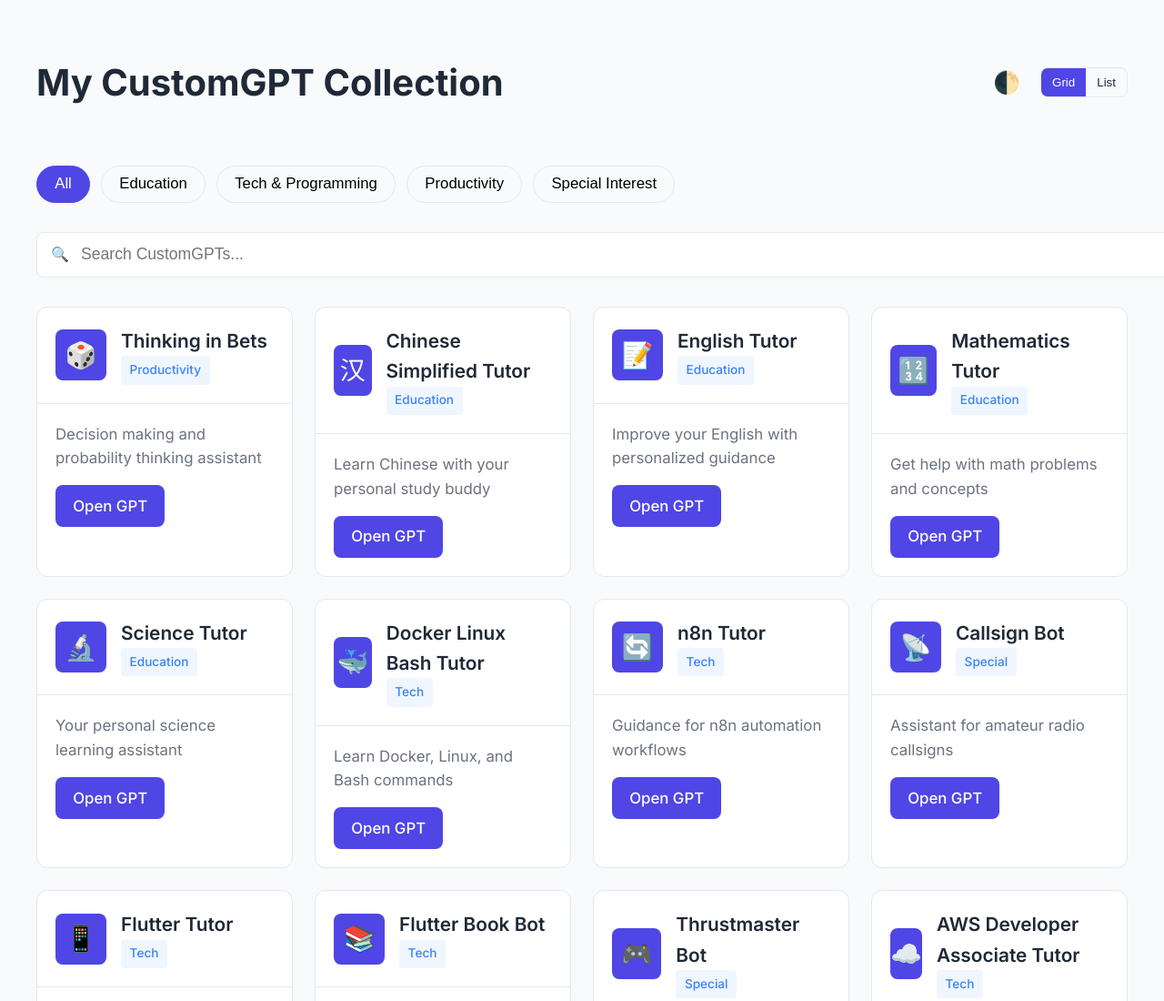
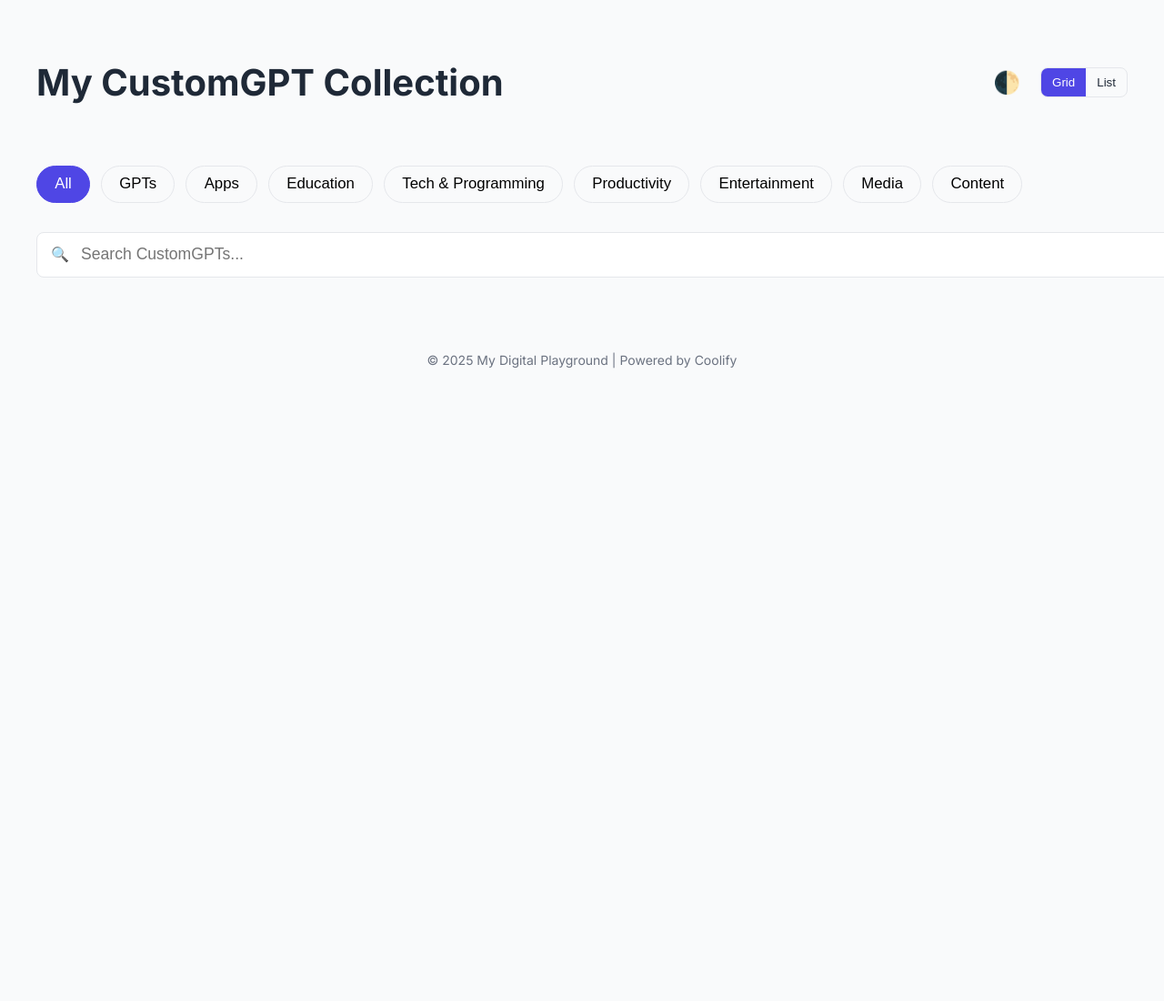
Before and after one commit to ernesttan1976/customgpt, a website built with Vite: page index.html in a window 1280 px wide. Shown: the top 1100 px of the page at 91% size. After the commit the page ends 800 px from the top, so only its background shows below. Built offline with nearby package versions, Linux system fonts and the light colour scheme.

Commit message:
feat/added apps to webpage

```diff
--- a/index.html
+++ b/index.html
@@ -23,10 +23,14 @@
 
   <div class="categories">
     <button class="category active" data-category="all">All</button>
+    <button class="category" data-category="gpts">GPTs</button>
+    <button class="category" data-category="apps">Apps</button>
     <button class="category" data-category="education">Education</button>
     <button class="category" data-category="tech">Tech & Programming</button>
     <button class="category" data-category="productivity">Productivity</button>
-      <button class="category" data-category="special">Special Interest</button>
+    <button class="category" data-category="entertainment">Entertainment</button>
+    <button class="category" data-category="media">Media</button>
+    <button class="category" data-category="content">Content</button>
   </div>
 
     <div class="search-box">
--- a/main.js
+++ b/main.js
@@ -1,4 +1,97 @@
 import './style.css';
+
+// Replace the gpts array with this apps array
+const apps = [
+  {
+    id: "music",
+    name: "Music Player",
+    icon: "🎵",
+    category: "entertainment",
+    description: "Your personal music streaming and discovery platform",
+    url: "https://music.techdad.work",
+    status: "active" // active, maintenance, beta
+  },
+  {
+    id: "customgpt",
+    name: "CustomGPT Portal",
+    icon: "🤖",
+    category: "ai",
+    description: "Collection of custom AI assistants and chatbots",
+    url: "https://customgpt.techdad.work"
+  },
+  {
+    id: "photos",
+    name: "Photo Gallery",
+    icon: "📷",
+    category: "media",
+    description: "Personal photo collection and sharing platform",
+    url: "https://photos.techdad.work"
+  },
+  {
+    id: "blog",
+    name: "Tech Blog",
+    icon: "📝",
+    category: "content",
+    description: "Technical articles, tutorials, and insights",
+    url: "https://blog.techdad.work"
+  },
+  {
+    id: "n8n",
+    name: "Automation Hub",
+    icon: "🔄",
+    category: "productivity",
+    description: "Workflow automation and integration platform",
+    url: "https://n8n.techdad.work"
+  },
+  {
+    id: "ai",
+    name: "AI Playground",
+    icon: "🧠",
+    category: "ai",
+    description: "Experimental AI tools and services",
+    url: "https://ai.techdad.work"
+  },
+  {
+    id: "videoai",
+    name: "Video AI",
+    icon: "🎬",
+    category: "ai",
+    description: "AI-powered video processing and generation",
+    url: "https://videoai.techdad.work"
+  },
+  {
+    id: "qr",
+    name: "QR Generator",
+    icon: "📱",
+    category: "tools",
+    description: "Generate and customize QR codes for any purpose",
+    url: "https://qr.techdad.work"
+  },
+  {
+    id: "pdf",
+    name: "PDF Tools",
+    icon: "📄",
+    category: "tools",
+    description: "Convert, merge, split and edit PDF documents",
+    url: "https://pdf.techdad.work"
+  },
+  {
+    id: "affine",
+    name: "Knowledge Base",
+    icon: "📚",
+    category: "productivity",
+    description: "Personal wiki and documentation platform",
+    url: "https://affine.techdad.work"
+  },
+  {
+    id: "pptconvert",
+    name: "PPT Converter",
+    icon: "📊",
+    category: "tools",
+    description: "Convert presentations between different formats",
+    url: "https://pptconvert.techdad.work"
+  }
+];
 
 // GPT data
 const gpts = [
@@ -116,26 +209,32 @@
   }
 ];
 
+// Add type: "gpt" to all your existing GPT objects, then combine:
+const allItems = [...gpts.map(gpt => ({...gpt, type: "gpt"})), ...apps];
+
 // Function to generate GPT cards
 function generateGPTCards(filteredGPTs) {
   const container = document.getElementById('gpt-container');
   container.innerHTML = '';
 
   if (container.classList.contains('gpt-grid')) {
-    // Grid view
-    filteredGPTs.forEach(gpt => {
+    filteredItems.forEach(item => {
+      const typeIndicator = item.type === 'gpt' ? '<span class="type-badge gpt">GPT</span>' : '<span class="type-badge app">App</span>';
       container.innerHTML += `
-        <div class="gpt-card" data-category="${gpt.category}">
+        <div class="gpt-card" data-category="${item.category}">
           <div class="header">
-            <div class="icon">${gpt.icon}</div>
+            <div class="icon">${item.icon}</div>
             <div>
-              <h3 class="name">${gpt.name}</h3>
-              <span class="category-tag">${gpt.category.charAt(0).toUpperCase() + gpt.category.slice(1)}</span>
+              <h3 class="name">${item.name}</h3>
+              <div class="tags">
+                <span class="category-tag">${item.category.charAt(0).toUpperCase() + item.category.slice(1)}</span>
+                ${typeIndicator}
+              </div>
             </div>
           </div>
           <div class="body">
-            <p class="description">${gpt.description}</p>
-            <a href="${gpt.url}" target="_blank" class="action-btn">Open GPT</a>
+            <p class="description">${item.description}</p>
+            <a href="${item.url}" target="_blank" class="action-btn">Open ${item.type === 'gpt' ? 'GPT' : 'App'}</a>
           </div>
         </div>
       `;
@@ -187,7 +286,7 @@
     listView.classList.remove('active');
     container.classList.add('gpt-grid');
     container.classList.remove('gpt-list');
-    generateGPTCards(getFilteredGPTs());
+    generateGPTCards(getFilteredItems());
     localStorage.setItem('viewMode', 'grid');
   });
 
@@ -196,7 +295,7 @@
     gridView.classList.remove('active');
     container.classList.add('gpt-list');
     container.classList.remove('gpt-grid');
-    generateGPTCards(getFilteredGPTs());
+    generateGPTCards(getFilteredItems());
     localStorage.setItem('viewMode', 'list');
   });
 
@@ -213,7 +312,7 @@
     button.addEventListener('click', function() {
       categoryButtons.forEach(btn => btn.classList.remove('active'));
       this.classList.add('active');
-      generateGPTCards(getFilteredGPTs());
+      generateGPTCards(getFilteredItems());
       localStorage.setItem('activeCategory', this.dataset.category);
     });
   });
@@ -231,19 +330,23 @@
   const searchInput = document.getElementById('search-input');
 
   searchInput.addEventListener('input', function() {
-    generateGPTCards(getFilteredGPTs());
+    generateGPTCards(getFilteredItems());
   });
 
   // Helper function to get filtered GPTs
-  function getFilteredGPTs() {
-    const activeCategory = document.querySelector('.category.active').dataset.category;
-    const searchTerm = searchInput.value.toLowerCase();
+function getFilteredItems() {
+  const activeCategory = document.querySelector('.category.active').dataset.category;
+  const searchTerm = searchInput.value.toLowerCase();
 
-    return gpts.filter(gpt => {
-      const categoryMatch = activeCategory === 'all' || gpt.category === activeCategory;
-      const searchMatch = gpt.name.toLowerCase().includes(searchTerm) ||
-                        gpt.description.toLowerCase().includes(searchTerm);
-      return categoryMatch && searchMatch;
-    });
-  }
+  return allItems.filter(item => {
+    let categoryMatch = activeCategory === 'all';
+    if (activeCategory === 'gpts') categoryMatch = item.type === 'gpt';
+    else if (activeCategory === 'apps') categoryMatch = item.type === 'app';
+    else categoryMatch = activeCategory === 'all' || item.category === activeCategory;
+
+    const searchMatch = item.name.toLowerCase().includes(searchTerm) ||
+                      item.description.toLowerCase().includes(searchTerm);
+    return categoryMatch && searchMatch;
+  });
+}
 });
--- a/style.css
+++ b/style.css
@@ -388,3 +388,27 @@
     grid-template-columns: 1fr;
   }
 }
+
+.type-badge {
+  font-size: 0.7rem;
+  font-weight: 500;
+  padding: 0.2rem 0.5rem;
+  border-radius: 0.25rem;
+  margin-left: 0.5rem;
+}
+
+.type-badge.gpt {
+  background-color: #10B981;
+  color: white;
+}
+
+.type-badge.app {
+  background-color: #F59E0B;
+  color: white;
+}
+
+.tags {
+  display: flex;
+  align-items: center;
+  flex-wrap: wrap;
+}
```
Also changed, not shown: readme.md. Lines whose indentation alone changed are shown as unchanged.
